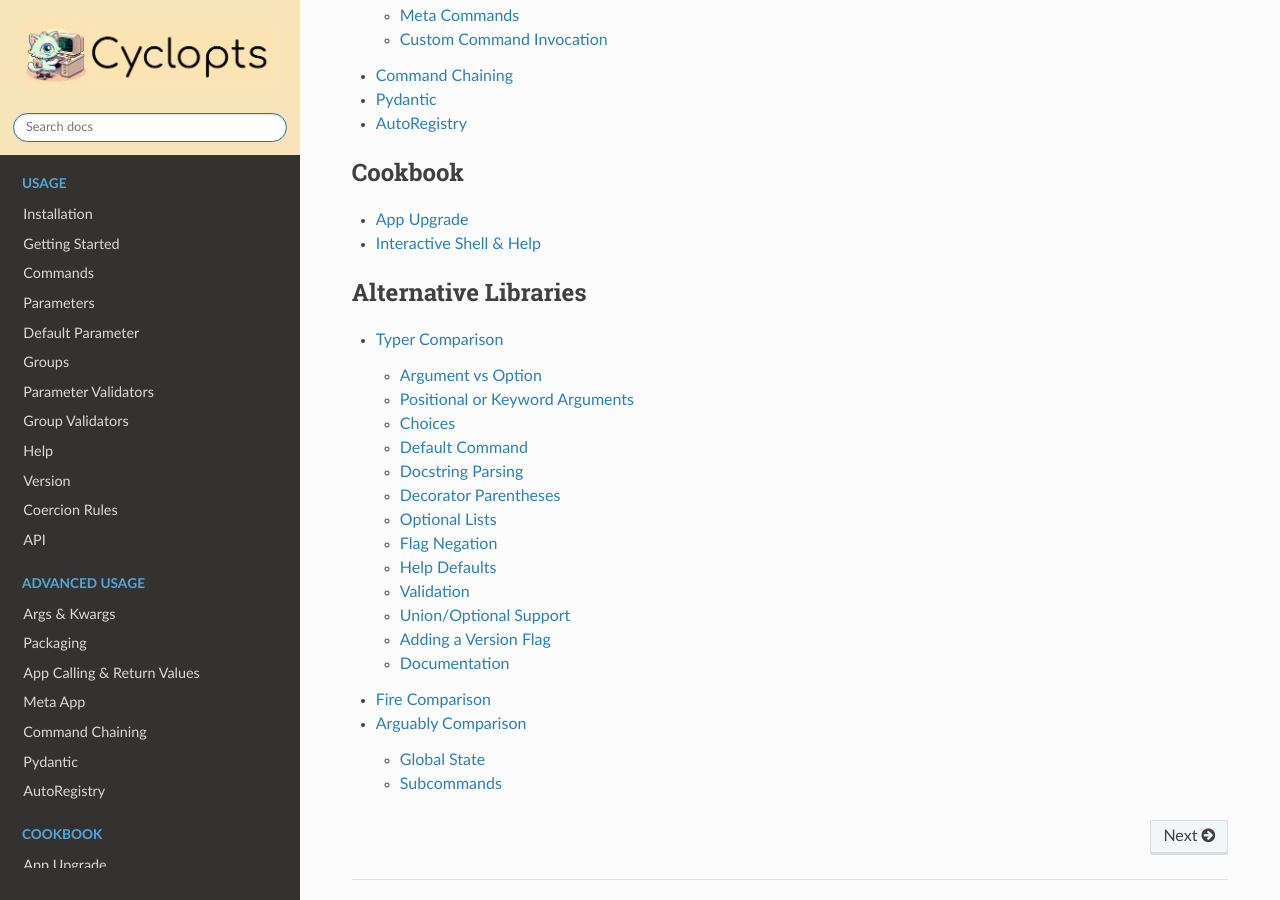
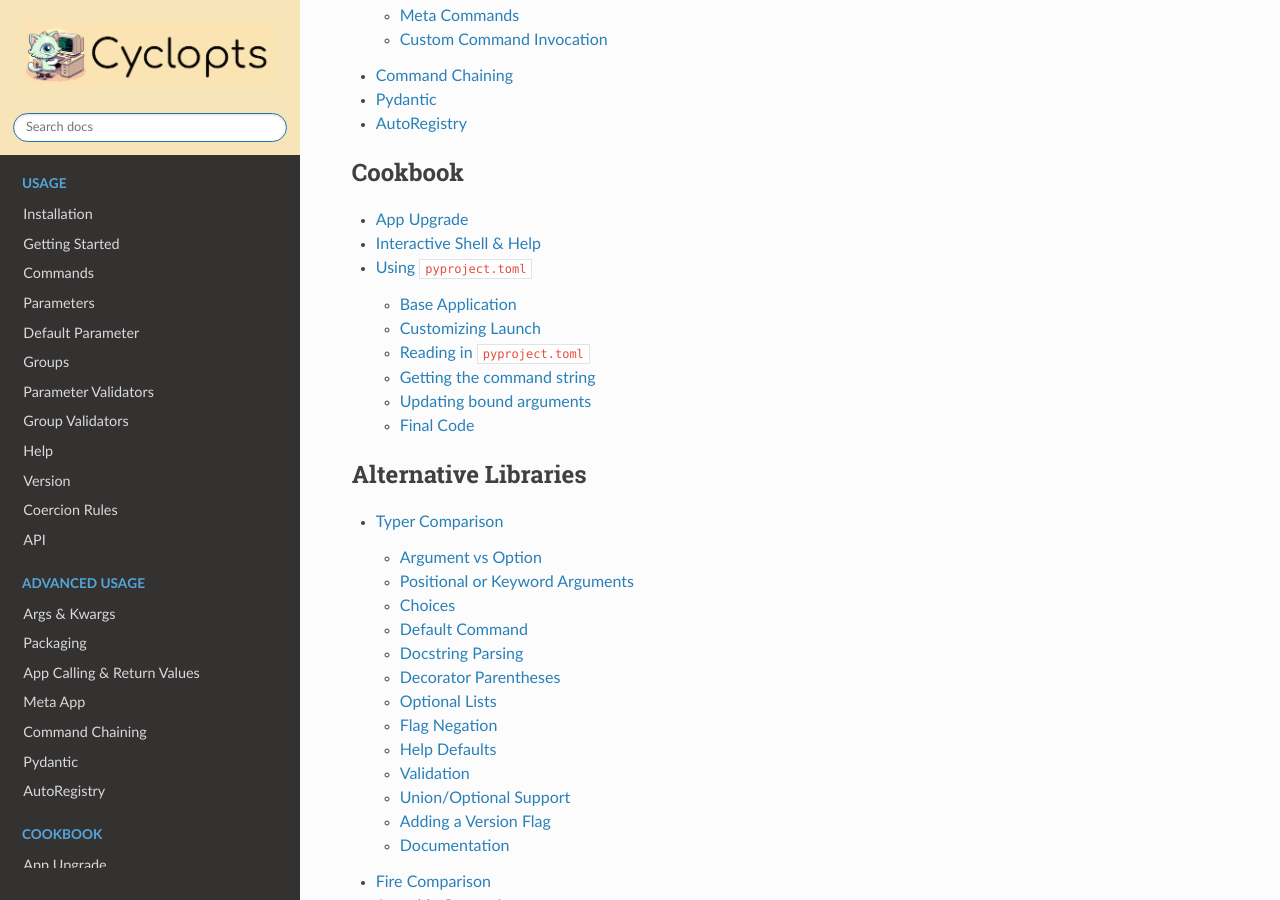
Before and after one commit to BrianPugh/cyclopts, a Sphinx documentation site: the page built from docs/source/index.rst, in a window 1280 px wide and 900 px high, scrolled down 1060 px. Built offline with Sphinx 7.4.7 and the Read the Docs theme 2.0.0, drawn with Linux system fonts in a browser that asks for light colours; some of the changed lines change nothing that is shown.

Commit message:
pyproject.toml cookbook

```diff
--- /dev/null
+++ b/docs/source/cookbook/pyproject.rst
@@ -0,0 +1,211 @@
+==========================
+Using ``pyproject.toml``
+==========================
+Let's create a CLI tool that is configurable via the user's ``pyproject.toml``. Think tools like Poetry_, Ruff_, and Codespell_.
+
+----------------
+Base Application
+----------------
+For this example, we'll be creating a simple CLI named ``compact`` that can compress data with either the ``zip`` or the ``lzma`` algorithm.
+
+.. code-block:: python
+
+   from cyclopts import App, Parameter
+   from cyclopts.types import ExistingFile, File
+   from typing import Annotated, Literal, Optional
+   import lzma
+   import zlib
+
+   app = App(name="compact", help="Data compression tool.")
+
+
+   @app.command
+   def compress(src: ExistingFile, dst: Optional[File] = None, *, method: Literal["lzma", "zip"] = "zip"):
+       """Compress a file."""
+       data = src.read_bytes()
+       if method == "lzma":
+           out = lzma.compress(data)
+       elif method == "zip":
+           out = zlib.compress(data)
+       else:
+           raise NotImplementedError
+       dst = dst or src.with_suffix(src.suffix + "." + method)
+       dst.write_bytes(out)
+
+
+   if __name__ == "__main__":
+       app()
+
+This application works as-is, but it may be useful for the caller to set the default ``method`` field from their ``pyproject.toml``.
+More precisely, we want to be able to use the following configuration:
+
+.. code-block:: toml
+
+   # pyproject.toml
+   [tool.compact.compress]
+   method = "lzma"
+
+------------------
+Customizing Launch
+------------------
+First, we need to hook into the application launch process. In Cyclopts, this is done with the :ref:`Meta App` (an app that launches an app). The most basic meta-app is:
+
+.. code-block:: python
+
+   @app.meta.default
+   def main(*tokens: Annotated[str, Parameter(show=False, allow_leading_hyphen=True)]):
+       app(tokens)
+
+
+   if __name__ == "__main__":
+       app.meta()  # Call app.meta() instead of app()
+
+For our purposes, we'll want to dive into the Cyclopts machinery a little further.
+
+.. code-block:: python
+
+   @app.meta.default
+   def main(*tokens: Annotated[str, Parameter(show=False, allow_leading_hyphen=True)]):
+       command, bound = app.parse_args(tokens)
+       return command(*bound.args, **bound.kwargs)
+
+``command`` is the actual python function to-be-executed.  ``bound`` is a :class:`~inspect.BoundArguments` object containing all the parsed & converted CLI arguments. It follows that ``command(*bound.args, **bound.kwargs)`` would execute the function with all of our supplied arguments.
+
+-----------------------------
+Reading in ``pyproject.toml``
+-----------------------------
+We now have an appropriate place to read ``pyproject.toml`` from the current working directory.
+Add the following to the beginning of the ``main`` meta-app function:
+
+.. code-block:: python
+
+   import tomli  # Or you can just use ``toml`` in Python >=3.11
+
+   try:
+       with open("pyproject.toml", "rb") as f:
+           config = tomli.load(f)["tool"]["compact"]  # Reads the [tool.compact] table.
+   except (FileNotFoundError, KeyError):
+       config = {}
+
+``config`` will be empty if ``pyproject.toml`` does not exist, or if it does not contain a ``[tool.compact]`` table.
+
+.. note::
+
+   Many applications search the current working directory for ``pyproject.toml``, and will fallback to searching parenting directories until a ``pyproject.toml`` is found. Here's a snippet for that:
+
+
+   .. code-block::
+
+      from pathlib import Path
+
+      def find_pyproject() -> Path:
+          """Searches current directory, then parenting directories until a pyproject.toml is found."""
+          for parent in Path("pyproject.toml").absolute().parents:
+              if (candidate := parent / path.name).exists():
+                  return candidate
+          raise FileNotFoundError("Cannot find a pyproject.toml")
+
+--------------------------
+Getting the command string
+--------------------------
+We want to dynamically parse what sub-table of the config we need to access based on the command being executed.
+The :meth:`~.App.parse_commands` method returns a bunch of data; the first returned element is a list of strings containing the parsed command names.
+
+.. code-block:: python
+
+    command_names, _, _ = app.parse_commands(tokens)
+
+If we invoked our program:
+
+.. code-block:: console
+
+   $ python compact.py compress foo.bin
+
+Then the resulting ``command_names`` would be ``["compress"]``.
+
+We can now access the config for this specific subcommand:
+
+.. code-block:: python
+
+    for command_name in command_names:
+        config = config.get(command_name, {})
+
+------------------------
+Updating bound arguments
+------------------------
+Finally, we need to set these values as defaults to the :attr:`bound.arguments <inspect.BoundArguments.arguments>` dictionary.
+We don't want to simply update the dictionary, as that would mean our toml-configured values would overwrite CLI-provided values. Using :meth:`dict.setdefault` will only set values for previously non-existent keys.
+
+.. code-block:: python
+
+    # Update the bound arguments for unset keys:
+    for key, value in config.items():
+        bound.arguments.setdefault(key, value)
+
+.. warning::
+
+   You are responsible to correctly interpreting/coercing data types from non-cli sources to the correct type.
+   E.g. A value from ``toml`` may be a string, but the function might be expecting a :class:`~pathlib.Path` object.
+
+----------
+Final Code
+----------
+Putting it all together, here's the complete copy/pastable example code:
+
+.. code-block:: python
+
+   from cyclopts import App, Parameter
+   from cyclopts.types import ExistingFile, File
+   from typing import Annotated, Literal, Optional
+   import tomli
+   import lzma
+   import zlib
+
+   app = App(name="compact", help="Data compression tool.")
+
+
+   @app.command
+   def compress(src: ExistingFile, dst: Optional[File] = None, *, method: Literal["lzma", "zip"] = "zip"):
+       """Compress a file."""
+       data = src.read_bytes()
+       if method == "lzma":
+           out = lzma.compress(data)
+       elif method == "zip":
+           out = zlib.compress(data)
+       else:
+           raise NotImplementedError
+       dst = dst or src.with_suffix(src.suffix + "." + method)
+       dst.write_bytes(out)
+
+
+   @app.meta.default
+   def main(*tokens: Annotated[str, Parameter(show=False, allow_leading_hyphen=True)]):
+       try:
+           with open("pyproject.toml", "rb") as f:
+               config = tomli.load(f)["tool"]["compact"]
+       except (FileNotFoundError, KeyError):
+           config = {}
+
+       # The main Cyclopts parsing/conversion
+       command, bound = app.parse_args(tokens)
+
+       # Get the config dictionary for the specified command.
+       command_names, _, _ = app.parse_commands(tokens)
+       for command_name in command_names:
+           config = config.get(command_name, {})
+
+       # Update the bound arguments for unset keys:
+       for key, value in config.items():
+           bound.arguments.setdefault(key, value)
+
+       # Actual function execution.
+       return command(*bound.args, **bound.kwargs)
+
+
+   if __name__ == "__main__":
+       app.meta()
+
+
+.. _Poetry: https://github.com/python-poetry/poetry
+.. _Ruff: https://github.com/astral-sh/ruff
+.. _Codespell: https://github.com/codespell-project/codespell
--- a/docs/source/index.rst
+++ b/docs/source/index.rst
@@ -41,6 +41,7 @@
 
    cookbook/app_upgrade.rst
    cookbook/interactive_help.rst
+   cookbook/pyproject.rst
 
 .. toctree::
    :maxdepth: 2
```
